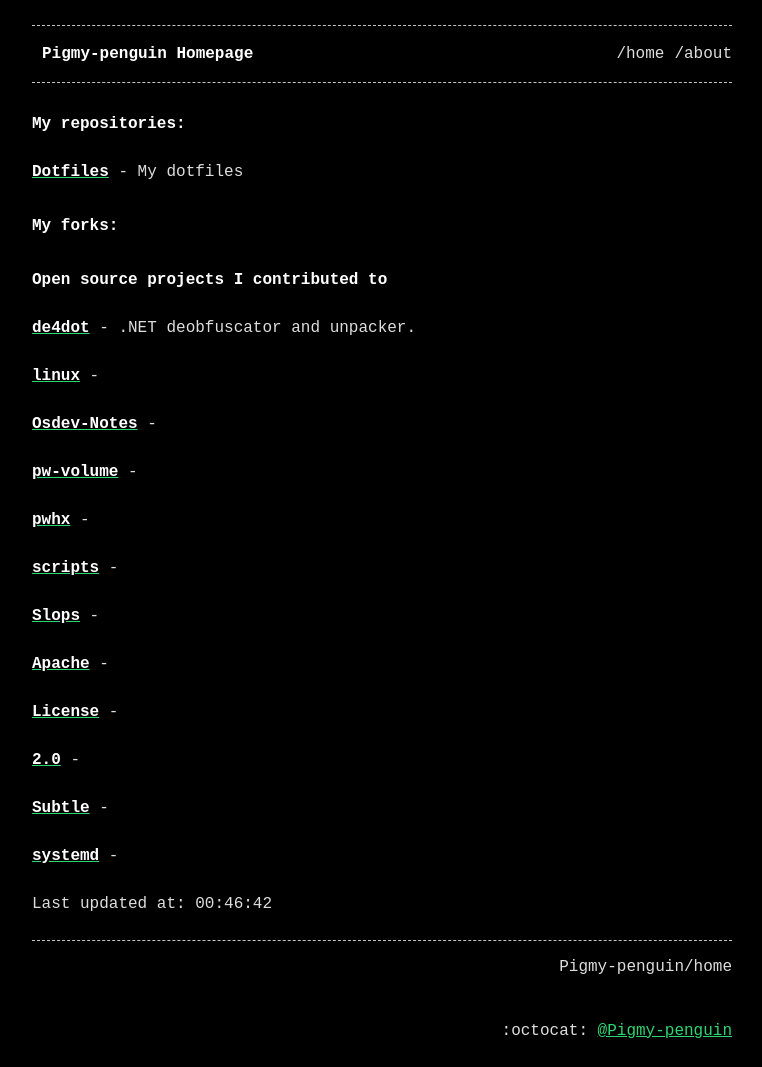
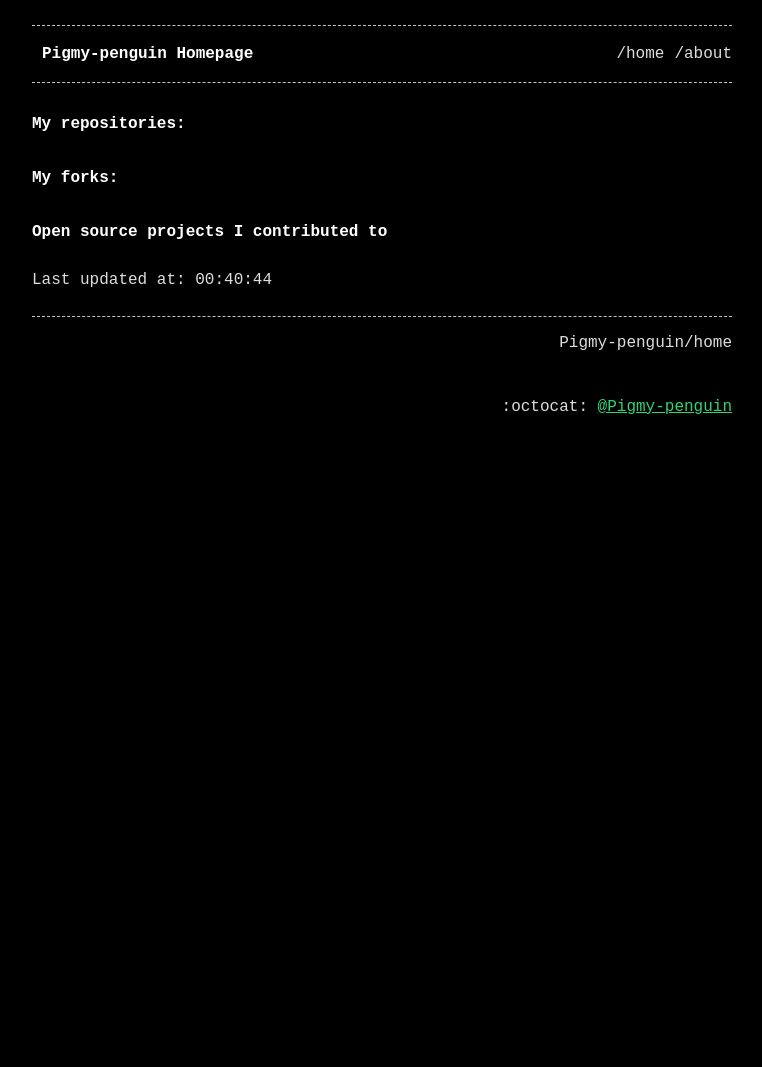
Before and after one commit to Pigmy-penguin/Pigmy-penguin.github.io, a Jekyll site: the page built from index.md, in a window 1280 px wide. Shown: the whole page, without its empty margins (258-1020 px from the left). Built offline with Jekyll 4.4.1, drawn with Linux system fonts in a browser that asks for light colours; after the commit the page ends 900 px from its top, so only the background shows below that.

Commit message:
Auto updating the website

```diff
--- a/index.md
+++ b/index.md
@@ -7,34 +7,8 @@ title: Pigmy-penguin Homepage
 
 ## My repositories:
 
-[**Dotfiles**](https://github.com/Pigmy-penguin/Dotfiles) - My dotfiles
-
 ## My forks:
 ### Open source projects I contributed to
 
-[**de4dot**](https://github.com/Pigmy-penguin/de4dot) - .NET deobfuscator and unpacker.
 
-[**linux**](https://github.com/Pigmy-penguin/linux) -
-
-[**Osdev-Notes**](https://github.com/Pigmy-penguin/Osdev-Notes) -
-
-[**pw-volume**](https://github.com/Pigmy-penguin/pw-volume) -
-
-[**pwhx**](https://github.com/Pigmy-penguin/pwhx) -
-
-[**scripts**](https://github.com/Pigmy-penguin/scripts) -
-
-[**Slops**](https://github.com/Pigmy-penguin/Slops) -
-
-[**Apache**](https://github.com/Pigmy-penguin/Apache) -
-
-[**License**](https://github.com/Pigmy-penguin/License) -
-
-[**2.0**](https://github.com/Pigmy-penguin/2.0) -
-
-[**Subtle**](https://github.com/Pigmy-penguin/Subtle) -
-
-[**systemd**](https://github.com/Pigmy-penguin/systemd) -
-
-
-Last updated at: 00:46:42
+Last updated at: 00:40:44
```
Also changed, not shown: 2 other files.
